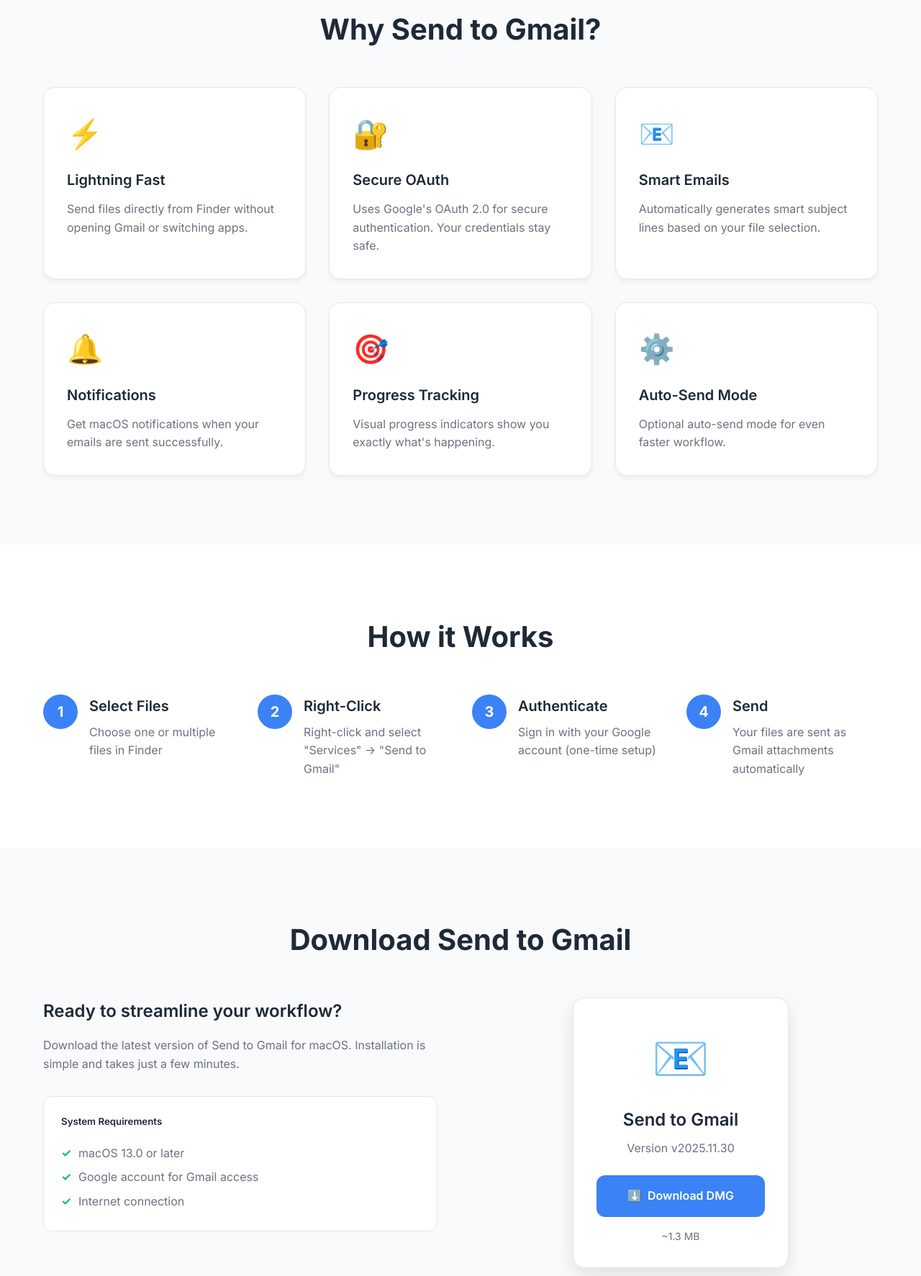
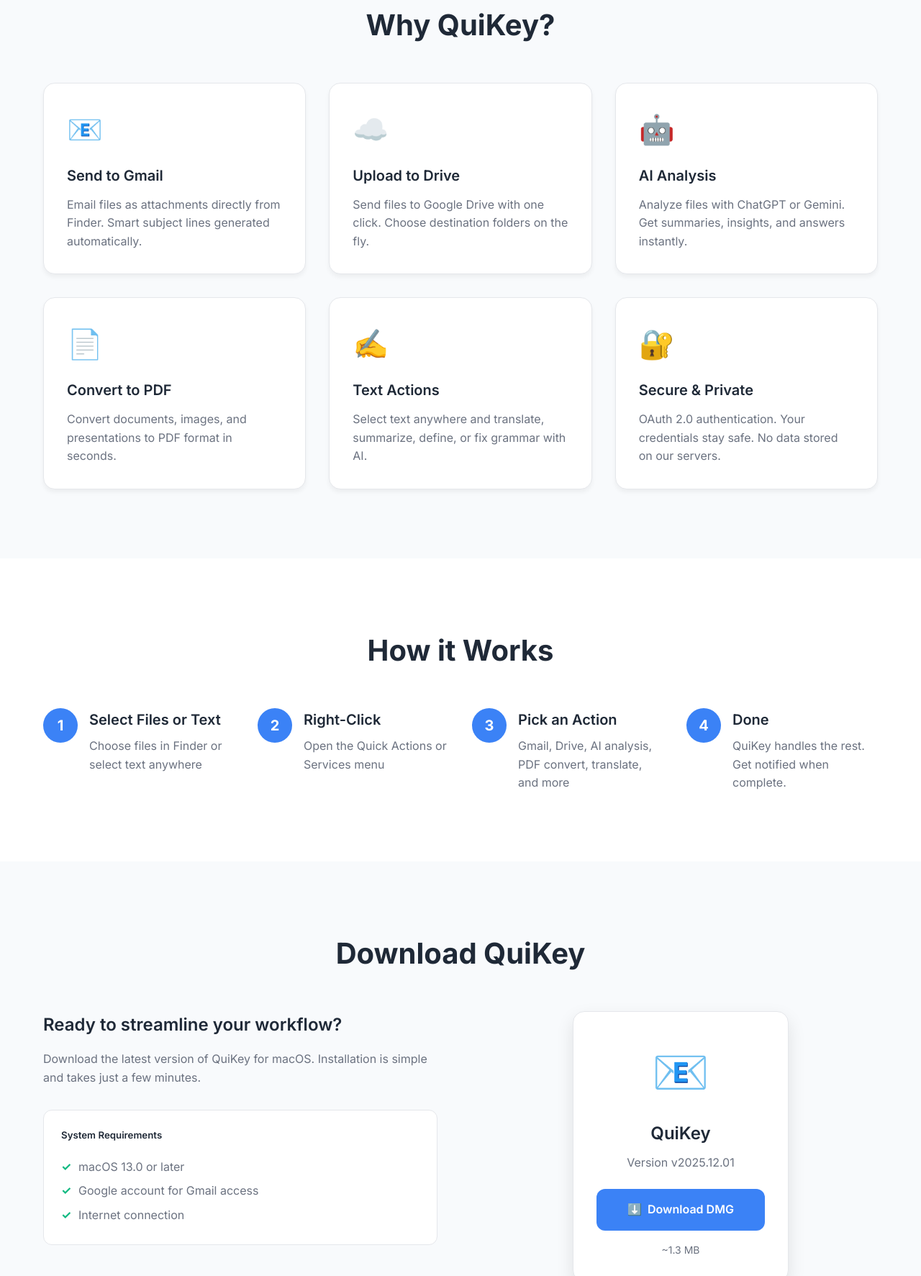
Before and after one commit to tomer-ben-david/2025-send-to-gmail-website, an Astro site: page / in a window 1280 px wide. Shown: the part 1027-2800 px from the top of the page at 72% size. Built offline with nearby package versions, Linux system fonts and the light colour scheme; Astro itself is replaced by a stand-in of ours.

Commit message:
chore(rebrand): migrate from Send to Gmail to QuiKey
- Rebrand all references from 'Send to Gmail' to 'QuiKey'
- Update version to v2025.12.01 across all files
- Expand feature descriptions to include Drive, AI analysis, PDF conversion, and text actions
- Update download URLs and appcast.xml to use new branding
- Update package.json name to quikey-website
- Update website URL to quikey.app

```diff
--- a/appcast.xml
+++ b/appcast.xml
@@ -1,7 +1,7 @@
 <?xml version="1.0" standalone="yes"?>
 <rss xmlns:sparkle="http://www.andymatuschak.org/xml-namespaces/sparkle" version="2.0">
     <channel>
-        <title>SendToGmail</title>
+        <title>QuiKey</title>
         <item>
             <title>v2025.12.01</title>
             <pubDate>Mon, 27 Oct 2025 12:24:09 +0200</pubDate>
@@ -9,7 +9,7 @@
             <sparkle:version>1</sparkle:version>
             <sparkle:shortVersionString>v2025.12.01</sparkle:shortVersionString>
             <sparkle:minimumSystemVersion>10.13</sparkle:minimumSystemVersion>
-            <enclosure url="https://github.com/tomer-ben-david/2025-send-to-gmail-website/releases/download/SendToGmail-v2025.12.01.zip" length="1283954" type="application/octet-stream" sparkle:edSignature="wXajKmZvubjW8GeAogPRFcTD89Kv/BUgD1y7KeM7vQlqRKhHegdLyMoI/XwOqfnyY6PvXAyq8g8aollhZbQjDg=="/>
+            <enclosure url="https://github.com/tomer-ben-david/2025-send-to-gmail-website/releases/download/v2025.12.01/QuiKey_v2025.12.01.zip" length="1283954" type="application/octet-stream" sparkle:edSignature="wXajKmZvubjW8GeAogPRFcTD89Kv/BUgD1y7KeM7vQlqRKhHegdLyMoI/XwOqfnyY6PvXAyq8g8aollhZbQjDg=="/>
         </item>
     </channel>
 </rss>
--- a/package.json
+++ b/package.json
@@ -1,5 +1,5 @@
 {
-  "name": "send-to-gmail-website",
+  "name": "quikey-website",
   "type": "module",
   "version": "1.0.0",
   "scripts": {
--- a/src/content.config.ts
+++ b/src/content.config.ts
@@ -9,7 +9,7 @@
     pubDate: z.coerce.date(),
     updatedDate: z.coerce.date().optional(),
     heroImage: z.string().optional(),
-    author: z.string().default('Send to Gmail Team'),
+    author: z.string().default('QuiKey Team'),
     tags: z.array(z.string()).default([]),
   }),
 });
--- a/src/layouts/BaseLayout.astro
+++ b/src/layouts/BaseLayout.astro
@@ -4,7 +4,7 @@
   description?: string;
 }
 
-const { title, description = "Send files directly to Gmail from Finder with a simple right-click. macOS service for seamless file sharing via Gmail attachments." } = Astro.props;
+const { title, description = "QuiKey - Supercharge your Finder right-click menu. Send files directly to Gmail with a simple right-click. macOS service for seamless file sharing." } = Astro.props;
 ---
 
 <!DOCTYPE html>
@@ -23,7 +23,7 @@
         <div class="container">
             <div class="nav">
                 <div class="logo">
-                    <a href="/"><h1>Send to Gmail</h1></a>
+                    <a href="/"><h1>QuiKey</h1></a>
                 </div>
                 <nav class="nav-links">
                     <a href="/#features">Features</a>
@@ -43,8 +43,8 @@
         <div class="container">
             <div class="footer-content">
                 <div class="footer-info">
-                    <h4>Send to Gmail</h4>
-                    <p>Streamline your file sharing workflow with macOS integration.</p>
+                    <h4>QuiKey</h4>
+                    <p>Supercharge your Finder right-click menu with email, Drive, PDF, and AI capabilities.</p>
                 </div>
                 <div class="footer-links">
                     <a href="/#features">Features</a>
@@ -54,7 +54,7 @@
                 </div>
             </div>
             <div class="footer-bottom">
-                <p>&copy; 2025 Send to Gmail. Open source and free to use.</p>
+                <p>&copy; 2025 QuiKey. Open source and free to use.</p>
             </div>
         </div>
     </footer>
--- a/src/layouts/BlogPost.astro
+++ b/src/layouts/BlogPost.astro
@@ -11,7 +11,7 @@
   tags?: string[];
 }
 
-const { title, description, pubDate, updatedDate, heroImage, author = 'Send to Gmail Team', tags = [] } = Astro.props;
+const { title, description, pubDate, updatedDate, heroImage, author = 'QuiKey Team', tags = [] } = Astro.props;
 
 const formattedPubDate = pubDate.toLocaleDateString('en-US', {
   year: 'numeric',
@@ -26,7 +26,7 @@
 });
 ---
 
-<BaseLayout title={`${title} | Send to Gmail Blog`} description={description}>
+<BaseLayout title={`${title} | QuiKey Blog`} description={description}>
   <article class="blog-post">
     <div class="container">
       <header class="post-header">
--- a/src/pages/blog/index.astro
+++ b/src/pages/blog/index.astro
@@ -7,7 +7,7 @@
 );
 ---
 
-<BaseLayout title="Blog | Send to Gmail" description="Tips, tutorials, and insights about productivity, AI tools, and macOS workflows.">
+<BaseLayout title="Blog | QuiKey" description="Tips, tutorials, and insights about productivity, AI tools, and macOS workflows.">
   <section class="blog-index">
     <div class="container">
       <header class="blog-header">
--- a/src/pages/index.astro
+++ b/src/pages/index.astro
@@ -2,17 +2,16 @@
 import BaseLayout from '../layouts/BaseLayout.astro';
 ---
 
-<BaseLayout title="Send to Gmail - macOS Service">
+<BaseLayout title="QuiKey - Supercharge Your Finder Right-Click Menu">
     <!-- Quick Action Guide -->
     <section class="quick-action">
         <div class="container">
             <div class="quick-action-card">
                 <div class="quick-action-header">
-                    <p class="quick-action-eyebrow">Finder Quick Action</p>
-                    <h2>Right-click, choose "Send to Gmail", and your files are on the way.</h2>
+                    <p class="quick-action-eyebrow">macOS Finder Enhancement</p>
+                    <h2>Your macOS right-click menu, supercharged.</h2>
                     <p class="quick-action-description">
-                        Select files in Finder, right-click, and send them as Gmail attachments.
-                        No more switching between apps or copying files manually.
+                        <strong>Send files to Gmail</strong>, upload to <strong>Google Drive</strong>, analyze with <strong>ChatGPT or Gemini</strong>, convert to <strong>PDF</strong>, or use <strong>AI text actions</strong> like translate and summarize — all from your right-click menu.
                     </p>
                 </div>
                 <div class="quick-action-body">
@@ -20,15 +19,15 @@
                         <ol class="quick-action-steps">
                             <li>Select one or more files in Finder</li>
                             <li>Right-click and open the <strong>Quick Actions</strong> menu</li>
-                            <li>Click <strong>Send to Gmail</strong> to start a draft with the files attached</li>
+                            <li>Choose an action: <strong>Send to Gmail</strong>, <strong>Upload to Drive</strong>, <strong>Analyze with AI</strong>, or <strong>Convert to PDF</strong></li>
                         </ol>
-                        <p class="quick-action-note">Works anywhere Finder shows Quick Actions — Desktop, Downloads, AirDrop, and more.</p>
+                        <p class="quick-action-note">Works anywhere Finder shows Quick Actions — Desktop, Downloads, AirDrop, and more. Plus text selection actions for translate, summarize, and more.</p>
                         <div class="quick-action-actions">
-                            <a id="download-btn" href="https://github.com/tomer-ben-david/2025-send-to-gmail-website/releases/download/v2025.11.30/SendToGmail_v2025.11.30_arm64.dmg" class="btn btn-primary">Download for macOS</a>
+                            <a id="download-btn" href="https://github.com/tomer-ben-david/2025-send-to-gmail-website/releases/download/v2025.12.01/QuiKey_v2025.12.01_arm64.dmg" class="btn btn-primary">Download for macOS</a>
                             <a href="#how-it-works" class="btn btn-secondary">See how it works</a>
                         </div>
                         <p class="quick-action-meta">
-                            <span class="download-version">Version v2025.11.30</span>
+                            <span class="download-version">Version v2025.12.01</span>
                             <span class="download-size">· 1.3 MB</span>
                         </p>
                         <div class="quick-action-badges">
@@ -37,7 +36,7 @@
                         </div>
                     </div>
                     <div class="quick-action-media">
-                        <img src="/assets/right-click-demo.gif" alt="Demo showing the Send to Gmail Finder quick action" loading="lazy">
+                        <img src="/assets/right-click-demo.gif" alt="Demo showing QuiKey Finder quick actions" loading="lazy">
                     </div>
                 </div>
             </div>
@@ -47,37 +46,37 @@
     <!-- Features Section -->
     <section id="features" class="features">
         <div class="container">
-            <h3>Why Send to Gmail?</h3>
+            <h3>Why QuiKey?</h3>
             <div class="features-grid">
                 <div class="feature-card">
-                    <div class="feature-icon">⚡</div>
-                    <h4>Lightning Fast</h4>
-                    <p>Send files directly from Finder without opening Gmail or switching apps.</p>
+                    <div class="feature-icon">📧</div>
+                    <h4>Send to Gmail</h4>
+                    <p>Email files as attachments directly from Finder. Smart subject lines generated automatically.</p>
+                </div>
+                <div class="feature-card">
+                    <div class="feature-icon">☁️</div>
+                    <h4>Upload to Drive</h4>
+                    <p>Send files to Google Drive with one click. Choose destination folders on the fly.</p>
+                </div>
+                <div class="feature-card">
+                    <div class="feature-icon">🤖</div>
+                    <h4>AI Analysis</h4>
+                    <p>Analyze files with ChatGPT or Gemini. Get summaries, insights, and answers instantly.</p>
+                </div>
+                <div class="feature-card">
+                    <div class="feature-icon">📄</div>
+                    <h4>Convert to PDF</h4>
+                    <p>Convert documents, images, and presentations to PDF format in seconds.</p>
+                </div>
+                <div class="feature-card">
+                    <div class="feature-icon">✍️</div>
+                    <h4>Text Actions</h4>
+                    <p>Select text anywhere and translate, summarize, define, or fix grammar with AI.</p>
                 </div>
                 <div class="feature-card">
                     <div class="feature-icon">🔐</div>
-                    <h4>Secure OAuth</h4>
-                    <p>Uses Google's OAuth 2.0 for secure authentication. Your credentials stay safe.</p>
-                </div>
-                <div class="feature-card">
-                    <div class="feature-icon">📧</div>
-                    <h4>Smart Emails</h4>
-                    <p>Automatically generates smart subject lines based on your file selection.</p>
-                </div>
-                <div class="feature-card">
-                    <div class="feature-icon">🔔</div>
-                    <h4>Notifications</h4>
-                    <p>Get macOS notifications when your emails are sent successfully.</p>
-                </div>
-                <div class="feature-card">
-                    <div class="feature-icon">🎯</div>
-                    <h4>Progress Tracking</h4>
-                    <p>Visual progress indicators show you exactly what's happening.</p>
-                </div>
-                <div class="feature-card">
-                    <div class="feature-icon">⚙️</div>
-                    <h4>Auto-Send Mode</h4>
-                    <p>Optional auto-send mode for even faster workflow.</p>
+                    <h4>Secure & Private</h4>
+                    <p>OAuth 2.0 authentication. Your credentials stay safe. No data stored on our servers.</p>
                 </div>
             </div>
         </div>
@@ -91,29 +90,29 @@
                 <div class="step">
                     <div class="step-number">1</div>
                     <div class="step-content">
-                        <h4>Select Files</h4>
-                        <p>Choose one or multiple files in Finder</p>
+                        <h4>Select Files or Text</h4>
+                        <p>Choose files in Finder or select text anywhere</p>
                     </div>
                 </div>
                 <div class="step">
                     <div class="step-number">2</div>
                     <div class="step-content">
                         <h4>Right-Click</h4>
-                        <p>Right-click and select "Services" → "Send to Gmail"</p>
+                        <p>Open the Quick Actions or Services menu</p>
                     </div>
                 </div>
                 <div class="step">
                     <div class="step-number">3</div>
                     <div class="step-content">
-                        <h4>Authenticate</h4>
-                        <p>Sign in with your Google account (one-time setup)</p>
+                        <h4>Pick an Action</h4>
+                        <p>Gmail, Drive, AI analysis, PDF convert, translate, and more</p>
                     </div>
                 </div>
                 <div class="step">
                     <div class="step-number">4</div>
                     <div class="step-content">
-                        <h4>Send</h4>
-                        <p>Your files are sent as Gmail attachments automatically</p>
+                        <h4>Done</h4>
+                        <p>QuiKey handles the rest. Get notified when complete.</p>
                     </div>
                 </div>
             </div>
@@ -123,11 +122,11 @@
     <!-- Download Section -->
     <section id="download" class="download">
         <div class="container">
-            <h3>Download Send to Gmail</h3>
+            <h3>Download QuiKey</h3>
             <div class="download-content">
                 <div class="download-info">
                     <h4>Ready to streamline your workflow?</h4>
-                    <p>Download the latest version of Send to Gmail for macOS. Installation is simple and takes just a few minutes.</p>
+                    <p>Download the latest version of QuiKey for macOS. Installation is simple and takes just a few minutes.</p>
                     <div class="system-requirements">
                         <h5>System Requirements</h5>
                         <ul>
@@ -140,10 +139,10 @@
                 <div class="download-box">
                     <div class="download-card">
                         <div class="app-icon">📧</div>
-                        <h4>Send to Gmail</h4>
-                        <p class="version">Version v2025.11.30</p>
+                        <h4>QuiKey</h4>
+                        <p class="version">Version v2025.12.01</p>
                         <div class="download-buttons">
-                            <a href="https://github.com/tomer-ben-david/2025-send-to-gmail-website/releases/download/v2025.11.30/SendToGmail_v2025.11.30_arm64.dmg" class="btn btn-download" id="download-btn-2">
+                            <a href="https://github.com/tomer-ben-david/2025-send-to-gmail-website/releases/download/v2025.12.01/QuiKey_v2025.12.01_arm64.dmg" class="btn btn-download" id="download-btn-2">
                                 <span class="download-icon">⬇️</span>
                                 Download DMG
                             </a>
@@ -157,7 +156,7 @@
                 <ol>
                     <li>Download the DMG file above</li>
                     <li>Double-click to mount the disk image</li>
-                    <li>Drag SendToGmail.app to your Applications folder</li>
+                    <li>Drag QuiKey.app to your Applications folder</li>
                     <li>Launch the app to complete the setup</li>
                     <li>Sign in with your Google account when prompted</li>
                 </ol>
@@ -172,7 +171,7 @@
             <div class="faq-list">
                 <div class="faq-item">
                     <h4>Is my data secure?</h4>
-                    <p>Yes! Send to Gmail uses Google's official OAuth 2.0 authentication. Your credentials are never stored locally, and all communication is encrypted.</p>
+                    <p>Yes! QuiKey uses Google's official OAuth 2.0 authentication. Your credentials are never stored locally, and all communication is encrypted.</p>
                 </div>
                 <div class="faq-item">
                     <h4>Can I use it with multiple Google accounts?</h4>
@@ -184,7 +183,7 @@
                 </div>
                 <div class="faq-item">
                     <h4>Is there a cost?</h4>
-                    <p>Send to Gmail is completely free to use. No subscriptions, no hidden fees.</p>
+                    <p>QuiKey is completely free to use. No subscriptions, no hidden fees.</p>
                 </div>
             </div>
         </div>
@@ -647,5 +646,6 @@
     .quick-action-steps li {
         padding-left: 2.5rem;
     }
+
 }
 </style>
```
Also changed, not shown: src/content/blog/why-ai-coding-fails-and-how-to-fix-it.md (+1 -1 lines), update-info.json (+4 -4 lines), README.md.
